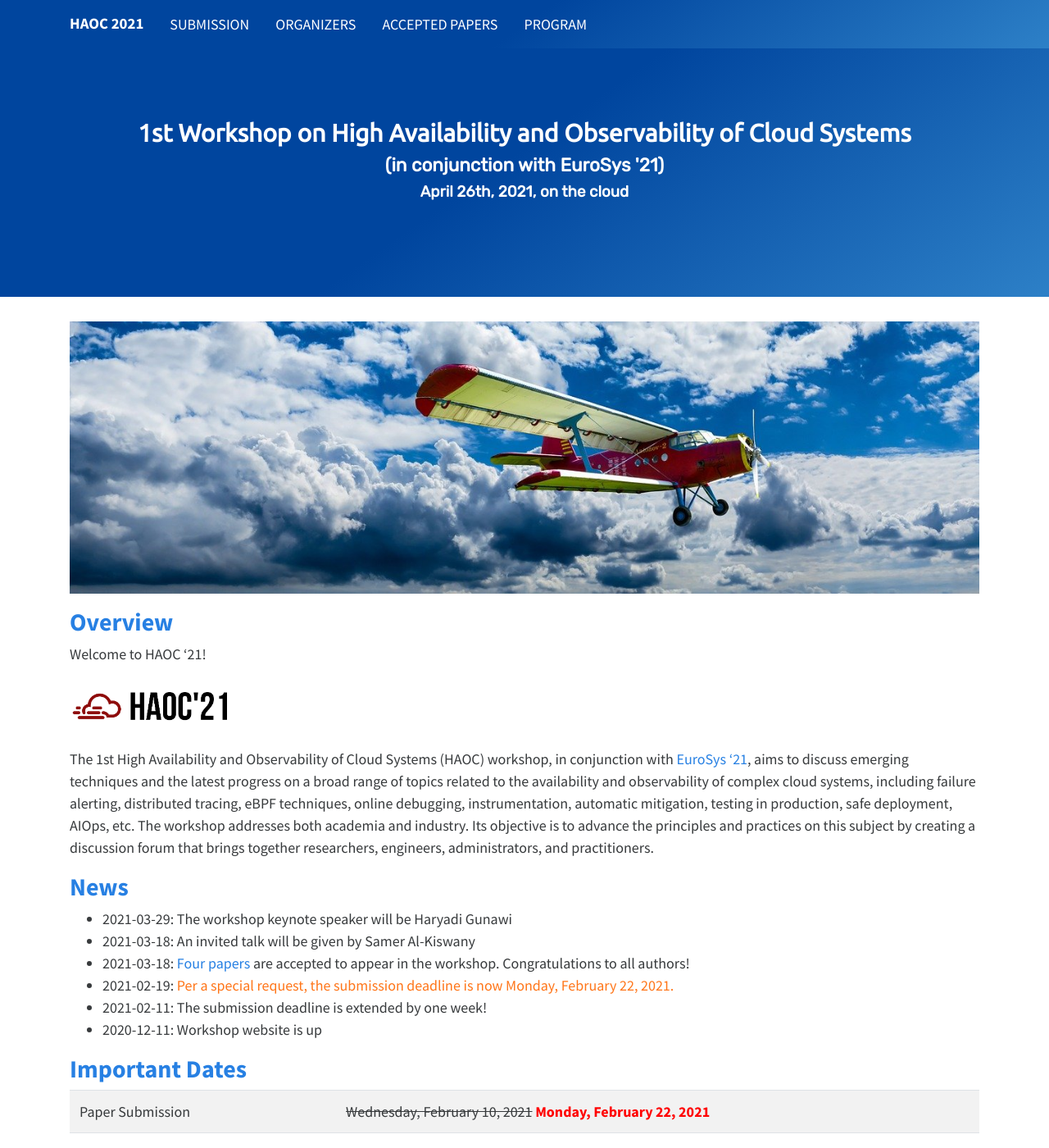
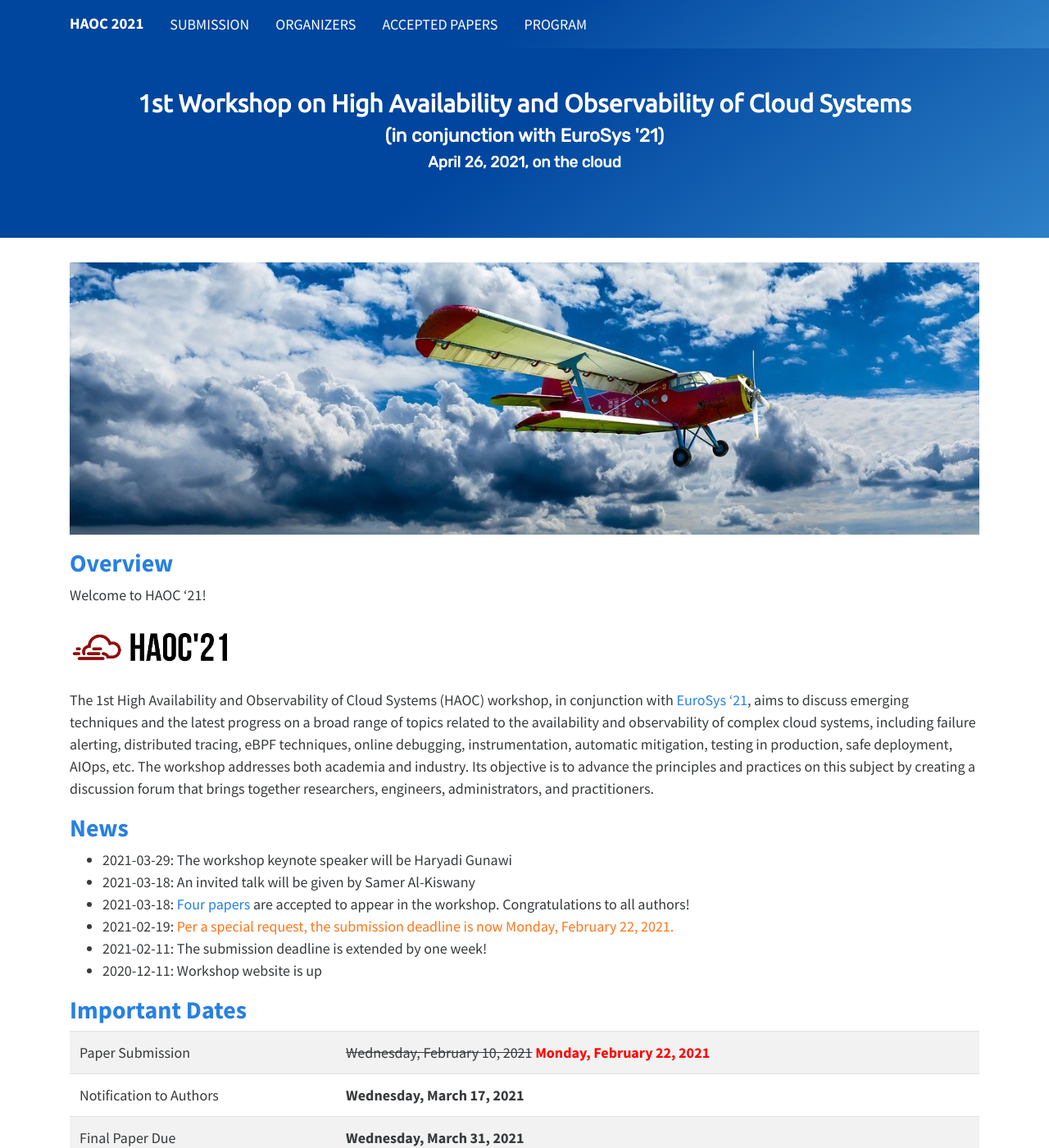
Before and after one commit to haoc2021/haoc2021.github.io, a Jekyll site: the page built from index.md, in a window 1280 px wide and 1400 px high. Shown: the whole window at 82% size. Built offline with Jekyll 4.4.1, drawn with Linux system fonts in a browser that asks for light colours.

Commit message:
minor tweak to splash padding

```diff
--- a/_includes/splash.html
+++ b/_includes/splash.html
@@ -4,7 +4,7 @@
       <div class="col-lg-12">
         <h2 style="font-family:ubuntu">1st Workshop on High Availability and Observability of Cloud Systems</h2>
         <h4 style="font-family:rubik">(in conjunction with EuroSys '21)</h4>
-        <h5 style="font-family:rubik">April 26th, 2021, on the cloud</h5>
+        <h5 style="font-family:rubik">April 26, 2021, on the cloud</h5>
       </div>
     </div>
   </div>
--- a/assets/css/site.css
+++ b/assets/css/site.css
@@ -159,7 +159,7 @@ pre {
   margin-bottom: 0;
 }
 .splash {
-  padding: 8em 0 6em;
+  padding: 6em 0 4em;
   background: #00459e;
   background: linear-gradient(145deg, #00459e 50%, #2d80c7 100%);
   color: #fff;
```
